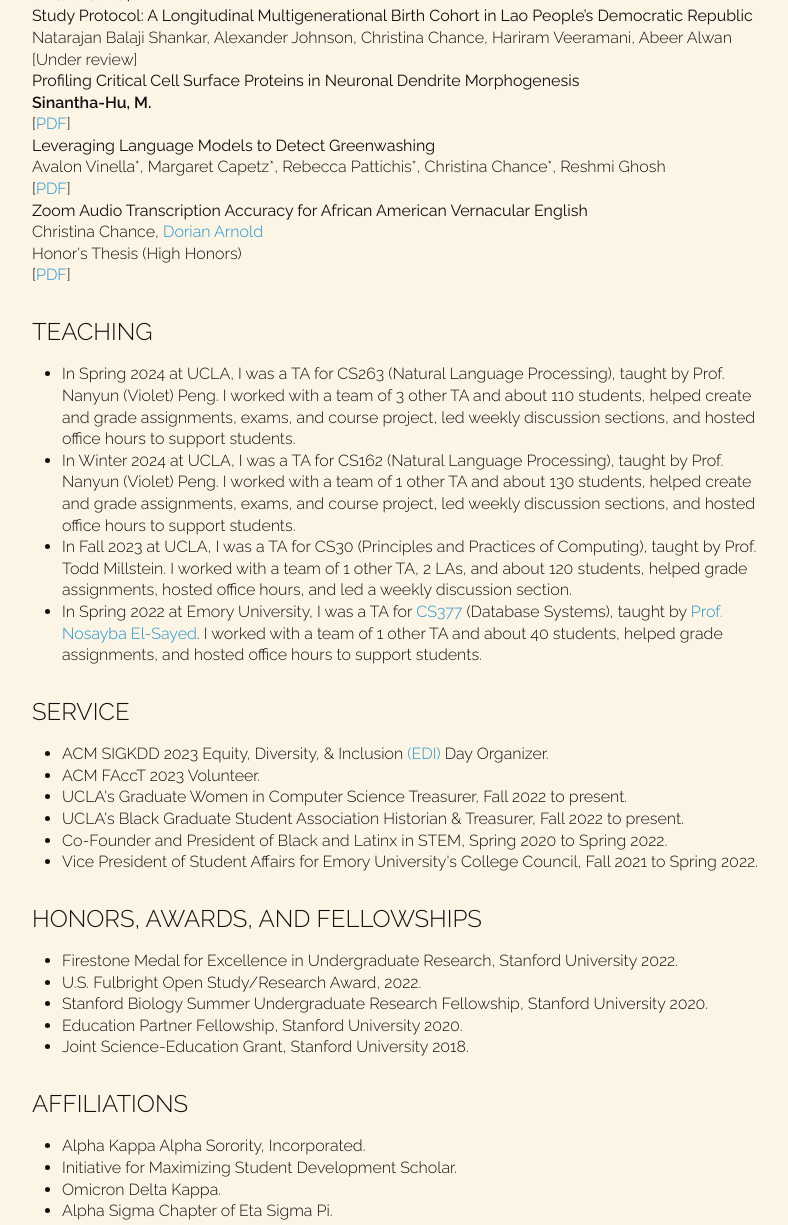
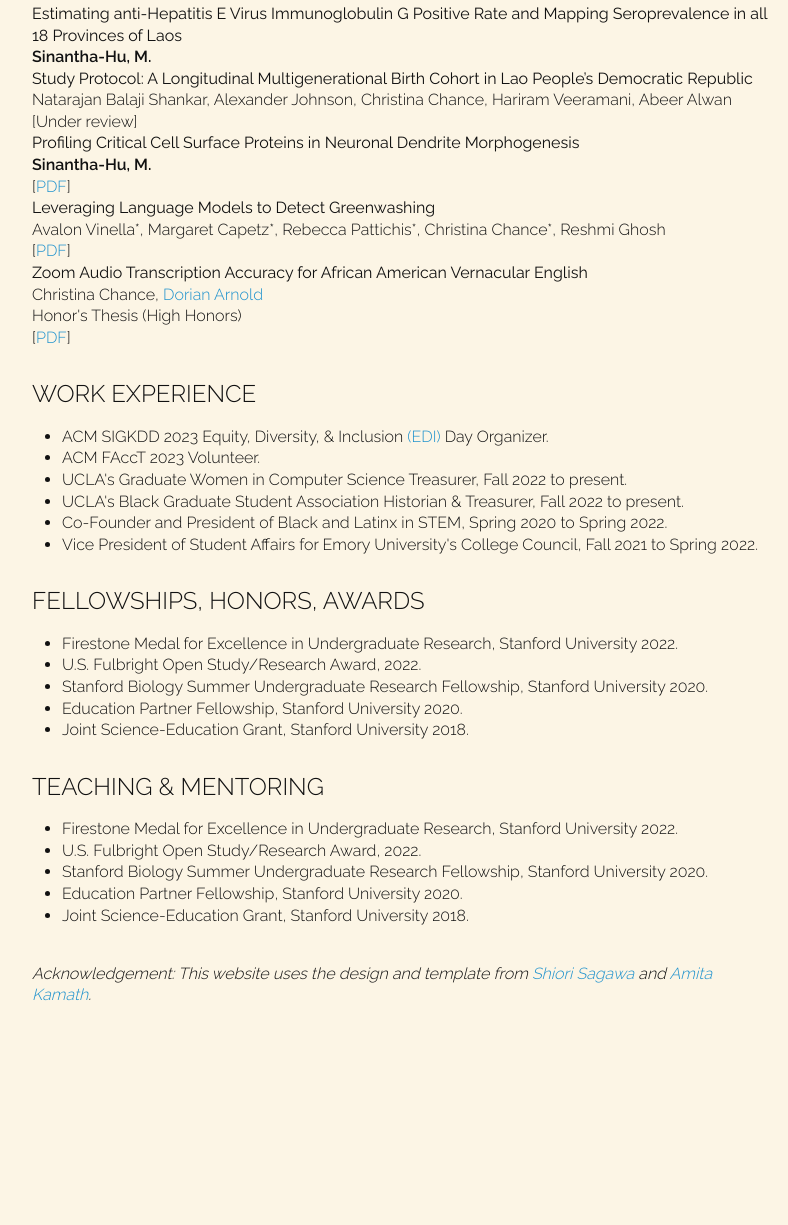
Before and after one commit to sinantha-hu/sinantha-hu.github.io, a plain HTML site: page index.html in a window 1280 px wide. Shown: the part 641-1866 px from the top of the page, without its empty margins (238-1026 px from the left). After the commit the page ends 1683 px from the top, so only its background shows below. Drawn offline with Linux system fonts and the light colour scheme.

Commit message:
Update index.html
adding front-page subsections

```diff
--- a/index.html
+++ b/index.html
@@ -31,13 +31,13 @@
     <p>sinanthahu [at] gmail.com</p>
     <p>
 	<!-- <a href="https://github.com/christinachance/" target="_blank" rel="noopener noreferrer">Github</a> | <a href="https://www.linkedin.com/in/miley-sinantha-hu-721214133/" target="_blank" rel="noopener noreferrer">LinkedIn</a> | <a href="https://twitter.com/christinachanc" target="_blank" rel="noopener noreferrer">Twitter</a> | <a href="/assets/documents/Christina_Chance_CV.pdf" target="_blank" rel="noopener noreferrer">CV</a> -->
-    	<a <a href="https://www.linkedin.com/in/miley-sinantha-hu-721214133/" target="_blank" rel="noopener noreferrer">LinkedIn</a> | <a href="/assets/documents/Sinantha-Hu CV 2024.pdf" target="_blank" rel="noopener noreferrer">CV</a>
+    	<a href="/assets/documents/Sinantha-Hu CV 2024.pdf" target="_blank" rel="noopener noreferrer">CV</a> | <a href="https://www.linkedin.com/in/miley-sinantha-hu-721214133/" target="_blank" rel="noopener noreferrer">LinkedIn</a> | <a href="https://orcid.org/0000-0002-4901-8821" target="_blank" rel="noopener noreferrer">ORCiD</a>
     </p>
   </div>
 </div>
 
 <div style="clear:left">
-  <h2>BIO</h2>
+  <h2>ABOUT</h2>
   <div>
     <p> I am a second-year PhD student in Computer Science at the University of California, Los Angeles advised by <a href="http://web.cs.ucla.edu/~kwchang/" target="_blank" rel="noopener noreferrer">Kai-Wei Chang</a>.
       I am supported by the <a href="https://grad.ucla.edu/funding/financial-aid/funding-for-entering-students/eugene-v-cota-robles-fellowship/" target="_blank" rel="noopener noreferrer">Eugene V. Cota-Robles Fellowship</a>.
@@ -49,7 +49,11 @@
 </div>
 
 <div>
-  <h2>PUBLICATIONS AND PRESENTATIONS</h2>
+	<h2>EDUCATION</h2>
+</div>
+
+<div>
+  <h2>PUBLICATIONS & PRESENTATIONS</h2>
   <div>
       <p class="paper">
 	  <span class="title" style="font-weight:400">Estimating anti-Hepatitis E Virus Immunoglobulin G Positive Rate and Mapping Seroprevalence in all 18 Provinces of Laos
@@ -89,22 +93,7 @@
 </div>
 
 <div>
-  <h2>TEACHING</h2>
-    <div>
-      <p>
-        <ul>
-	  <li> In Spring 2024 at UCLA, I was a TA for CS263 (Natural Language Processing), taught by Prof. Nanyun (Violet) Peng. I worked with a team of 3 other TA and about 110 students, helped create and grade assignments, exams, and course project, led weekly discussion sections, and hosted office hours to support students. </li>
-	  <li> In Winter 2024 at UCLA, I was a TA for CS162 (Natural Language Processing), taught by Prof. Nanyun (Violet) Peng. I worked with a team of 1 other TA and about 130 students, helped create and grade assignments, exams, and course project, led weekly discussion sections, and hosted office hours to support students. </li>
-	  <li> In Fall 2023 at UCLA, I was a TA for CS30 (Principles and Practices of Computing), taught by Prof. Todd Millstein. I worked with a team of 1 other TA, 2 LAs, and about 120 students, helped grade assignments, hosted office hours, and led a weekly discussion section.</li>
-          <li> In Spring 2022 at Emory University, I was a TA for <a href="http://www.cs.emory.edu/~nelsay2/cs377.html" target="_blank" rel="noopener noreferrer">CS377</a> (Database Systems), taught by <a href="http://www.cs.emory.edu/~nelsay2/" target="_blank" rel="noopener noreferrer">Prof. Nosayba El-Sayed</a>. I worked with a team of 1 other TA and about 40 students, helped grade assignments, and hosted office hours to support students.</li>
-        </ul>
-      </p>
-    </div>
-</div>
-
-
-<div>
-  <h2>SERVICE</h2>
+  <h2>WORK EXPERIENCE</h2>
   <div>
     <p>
       <ul>
@@ -120,7 +109,7 @@
 </div>
 
 <div>
-  <h2>HONORS, AWARDS, AND FELLOWSHIPS</h2>
+  <h2>FELLOWSHIPS, HONORS, AWARDS</h2>
   <div>
     <p>
       <ul>
@@ -135,17 +124,15 @@
 </div>
 
 <div>
-  <h2>AFFILIATIONS</h2>
+  <h2>TEACHING & MENTORING</h2>
   <div>
     <p>
       <ul>
-        <li> Alpha Kappa Alpha Sorority, Incorporated.</li>
-        <li> Initiative for Maximizing Student Development Scholar.</li>
-        <li> Omicron Delta Kappa. </li>
-        <li> Alpha Sigma Chapter of Eta Sigma Pi. </li>
-        <li> Ron Brown Captain.</li>
-	<li> Leap PhD Fellow.</li>
-
+        <li> Firestone Medal for Excellence in Undergraduate Research, Stanford University 2022.</li>
+        <li> U.S. Fulbright Open Study/Research Award, 2022. </li>
+        <li> Stanford Biology Summer Undergraduate Research Fellowship, Stanford University 2020. </li>
+	<li> Education Partner Fellowship, Stanford University 2020. </li>
+	<li> Joint Science-Education Grant, Stanford University 2018. </li>
       </ul>
     </p>
   </div>
```
